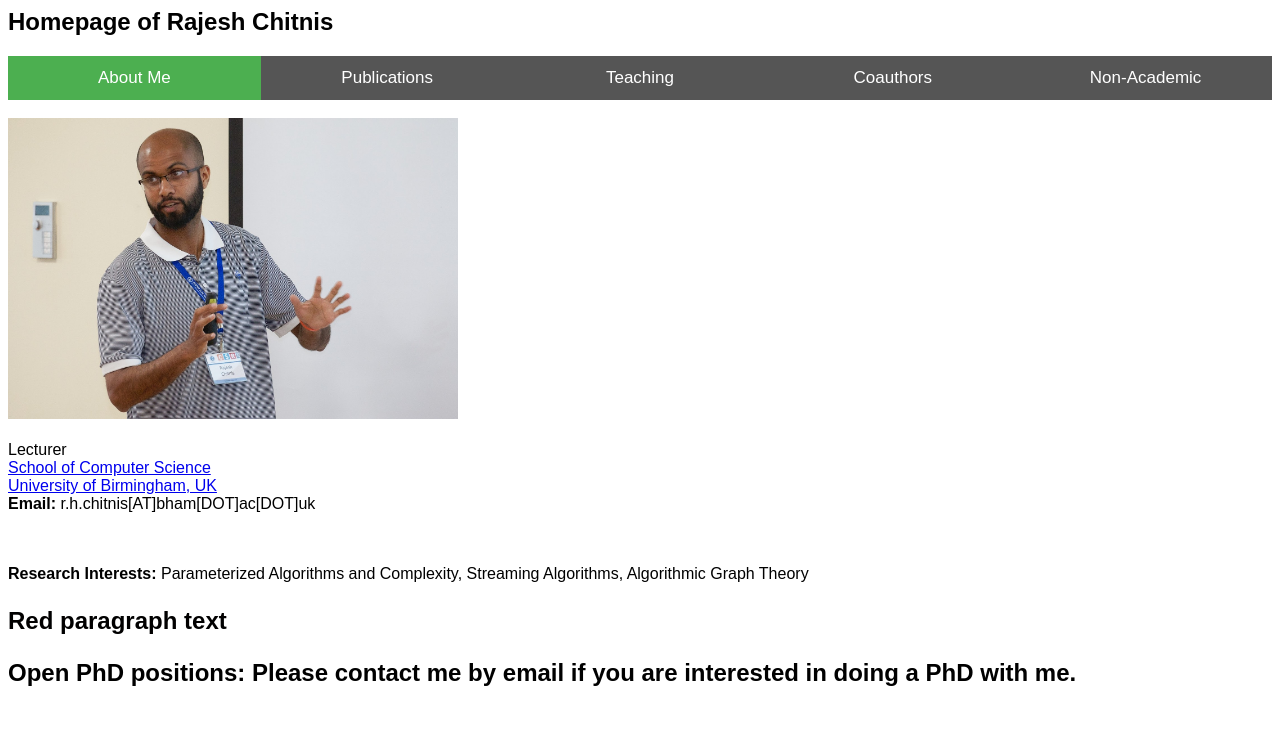
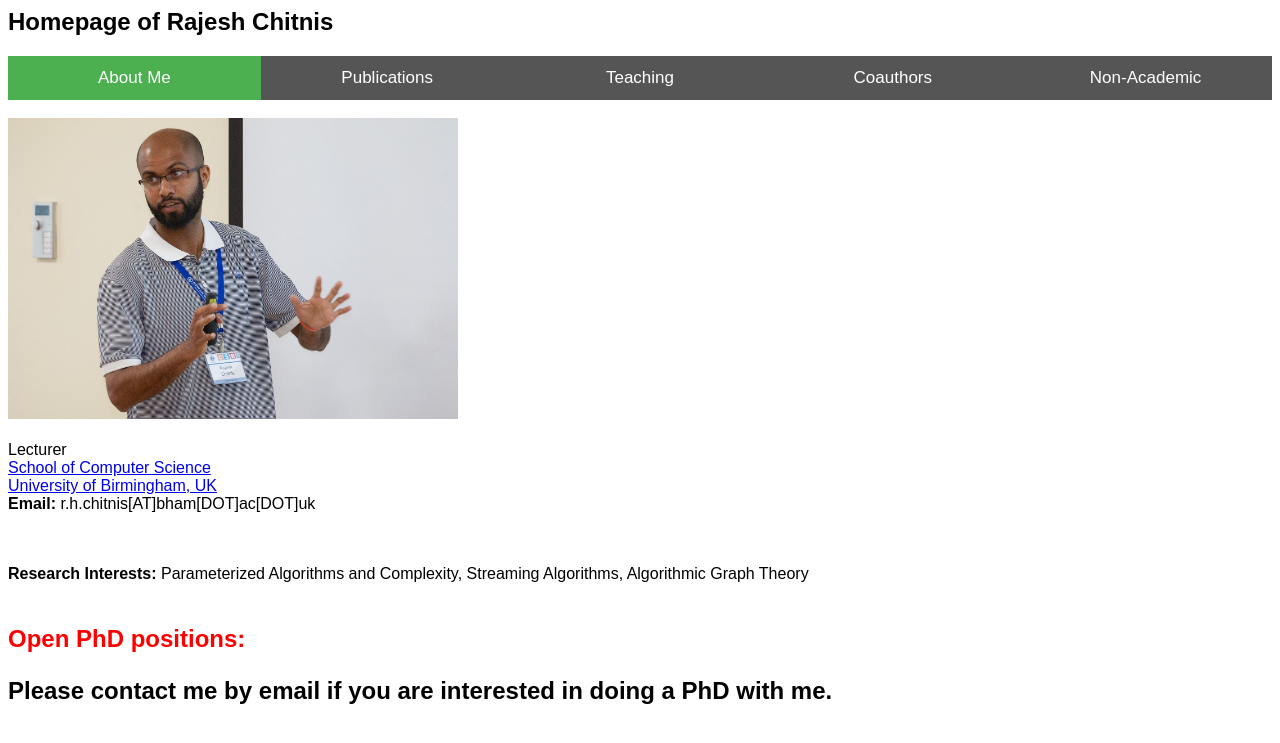
Before and after one commit to rajeshchitnis/rajeshchitnis.github.io, a Jekyll site: the page index.html, which Jekyll copies as it is, in a window 1280 px wide. Shown: the top 743 px of the page. Built offline with Jekyll 4.4.1, drawn with Linux system fonts in a browser that asks for light colours.

Commit message:
Update index.html

```diff
--- a/index.html
+++ b/index.html
@@ -84,8 +84,9 @@ body {font-family: Arial, Helvetica, sans-serif;}
 </h3>
 
 <br>
+<br>
 <h2>
-<b><p style="color:rgb(1,0,0);">Red paragraph text</p>Open PhD positions:</b> Please contact me by email if you are interested in doing a PhD with me.
+<b><p style="color:rgb(255,0,0);">Open PhD positions:</p></b> Please contact me by email if you are interested in doing a PhD with me.
 
 </h2>
 
```
